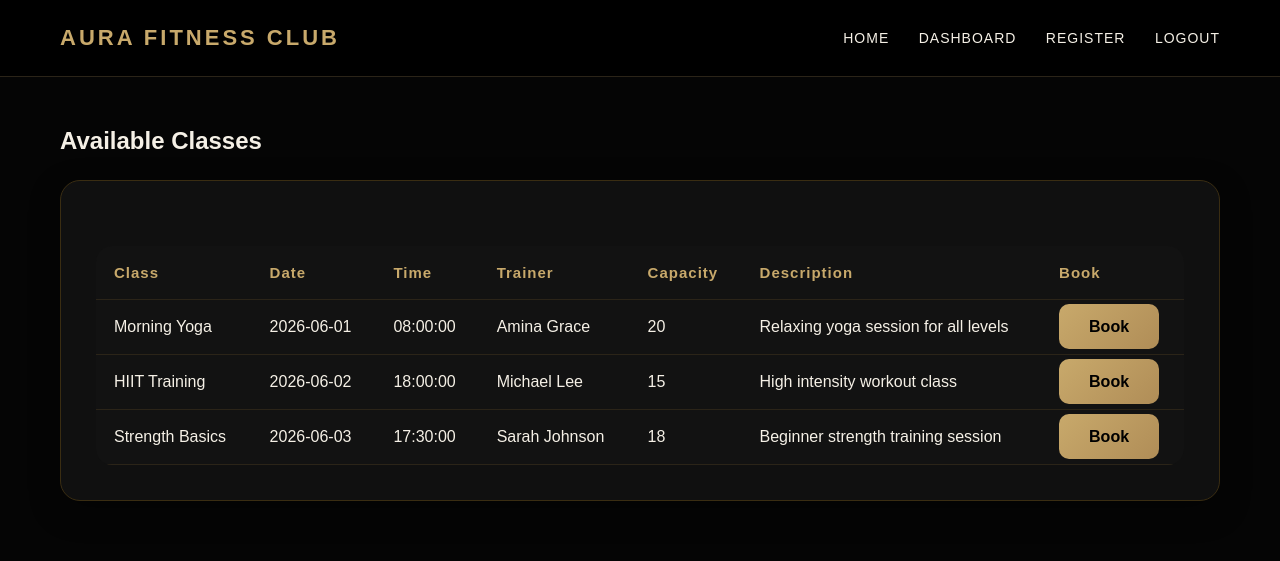
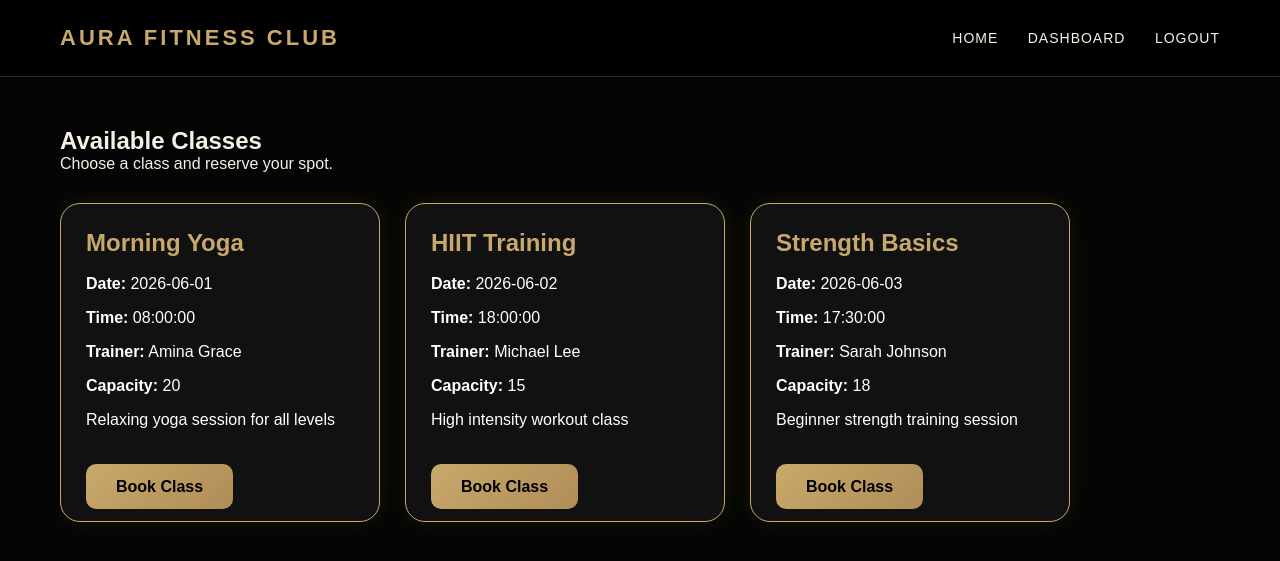
Before and after one commit to ErciliaB/gym_management_system_project, a PHP site: page /classes.php in a window 1280 px wide. Shown: the top 561 px of the page. Run offline with PHP 8.4, Linux system fonts and the light colour scheme; data comes from the database, SQL or seed files in the repository.

Commit message:
changed the layout of classes.php

```diff
--- a/classes.php
+++ b/classes.php
@@ -22,7 +22,6 @@ $result = mysqli_query($conn, $sql);
     <nav class="nav-links">
         <a href="index.php">HOME</a>
         <a href="dashboard.php">DASHBOARD</a>
-        <a href="register.php">REGISTER</a>
         <a href="logout.php">LOGOUT</a>
     </nav>
 </header>
@@ -30,41 +29,30 @@ $result = mysqli_query($conn, $sql);
 <section class="page-container">
 
     <h1>Available Classes</h1>
+    <p>Choose a class and reserve your spot.</p>
 
-    <div class="card">
+    <div class="class-scroll">
 
-        <table>
-            <tr>
-                <th>Class</th>
-                <th>Date</th>
-                <th>Time</th>
-                <th>Trainer</th>
-                <th>Capacity</th>
-                <th>Description</th>
-                <th>Book</th>
-            </tr>
+        <?php while ($row = mysqli_fetch_assoc($result)) { ?>
 
-            <?php while ($row = mysqli_fetch_assoc($result)) { ?>
+            <div class="class-card">
+                <h2><?php echo $row['class_name']; ?></h2>
 
-            <tr>
-                <td><?php echo $row['class_name']; ?></td>
-                <td><?php echo $row['class_date']; ?></td>
-                <td><?php echo $row['class_time']; ?></td>
-                <td><?php echo $row['trainer_name']; ?></td>
-                <td><?php echo $row['capacity']; ?></td>
-                <td><?php echo $row['class_description']; ?></td>
+                <p><strong>Date:</strong> <?php echo $row['class_date']; ?></p>
+                <p><strong>Time:</strong> <?php echo $row['class_time']; ?></p>
+                <p><strong>Trainer:</strong> <?php echo $row['trainer_name']; ?></p>
+                <p><strong>Capacity:</strong> <?php echo $row['capacity']; ?></p>
 
-                <td>
-                    <a class="btn"
-                       href="book_class.php?class_id=<?php echo $row['class_id']; ?>">
-                        Book
-                    </a>
-                </td>
-            </tr>
+                <p class="class-description">
+                    <?php echo $row['class_description']; ?>
+                </p>
 
-            <?php } ?>
+                <a class="btn" href="book_class.php?class_id=<?php echo $row['class_id']; ?>">
+                    Book Class
+                </a>
+            </div>
 
-        </table>
+        <?php } ?>
 
     </div>
 
--- a/style.css
+++ b/style.css
@@ -309,3 +309,81 @@ select{
     color:white;
     border-radius:8px;
 }
+.class-scroll {
+    display: flex;
+    gap: 25px;
+    overflow-x: auto;
+    padding: 30px 0;
+    scroll-behavior: smooth;
+}
+
+.class-card {
+    min-width: 320px;
+    background: #111;
+    border: 1px solid #222;
+    border-radius: 20px;
+    padding: 30px;
+    flex-shrink: 0;
+    box-shadow: 0 0 25px rgba(198, 255, 0, 0.08);
+}
+
+.class-card h2 {
+    color: #c6ff00;
+    margin-bottom: 20px;
+}
+
+.class-card p {
+    color: #d6d6d6;
+    margin-bottom: 12px;
+    line-height: 1.5;
+}
+
+.class-description {
+    min-height: 70px;
+}
+
+.class-scroll::-webkit-scrollbar {
+    height: 8px;
+}
+
+.class-scroll::-webkit-scrollbar-thumb {
+    background: #c6ff00;
+    border-radius: 10px;
+}
+
+.class-scroll::-webkit-scrollbar-track {
+    background: #1a1a1a;
+}
+
+.class-scroll {
+    display: flex !important;
+    flex-direction: row !important;
+    gap: 25px;
+    overflow-x: auto;
+    padding: 30px 0;
+    width: 100%;
+}
+
+.class-card {
+    min-width: 320px !important;
+    max-width: 320px;
+    flex: 0 0 320px !important;
+    background: rgba(18, 18, 18, 0.95);
+    border: 1px solid #c8a96b;
+    border-radius: 20px;
+    padding: 25px;
+}
+
+.class-card h2 {
+    color: #c8a96b;
+    margin-bottom: 15px;
+}
+
+.class-card p {
+    color: #ffffff;
+    margin-bottom: 10px;
+}
+
+.class-description {
+    min-height: 60px;
+}
```
